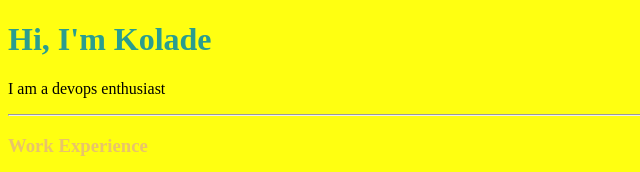
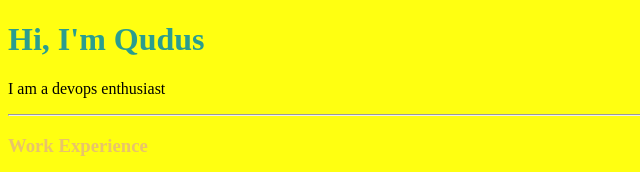
Before and after one commit to abdaleverly/website, a plain HTML site: page index.html in a window 1280 px wide. Shown: the top 172 px of the page, 0-640 px from the left. Drawn offline with Linux system fonts and the light colour scheme.

Commit message:
update title

```diff
--- a/index.html
+++ b/index.html
@@ -5,7 +5,7 @@
     <link rel="stylesheet" href="styles.css" />
   </head>
   <body>
-    <h1>Hi, I'm Kolade</h1>
+    <h1>Hi, I'm Qudus</h1>
     <p>I am a devops enthusiast</p>
     <hr />
     <h3>Work Experience</h3>
```
